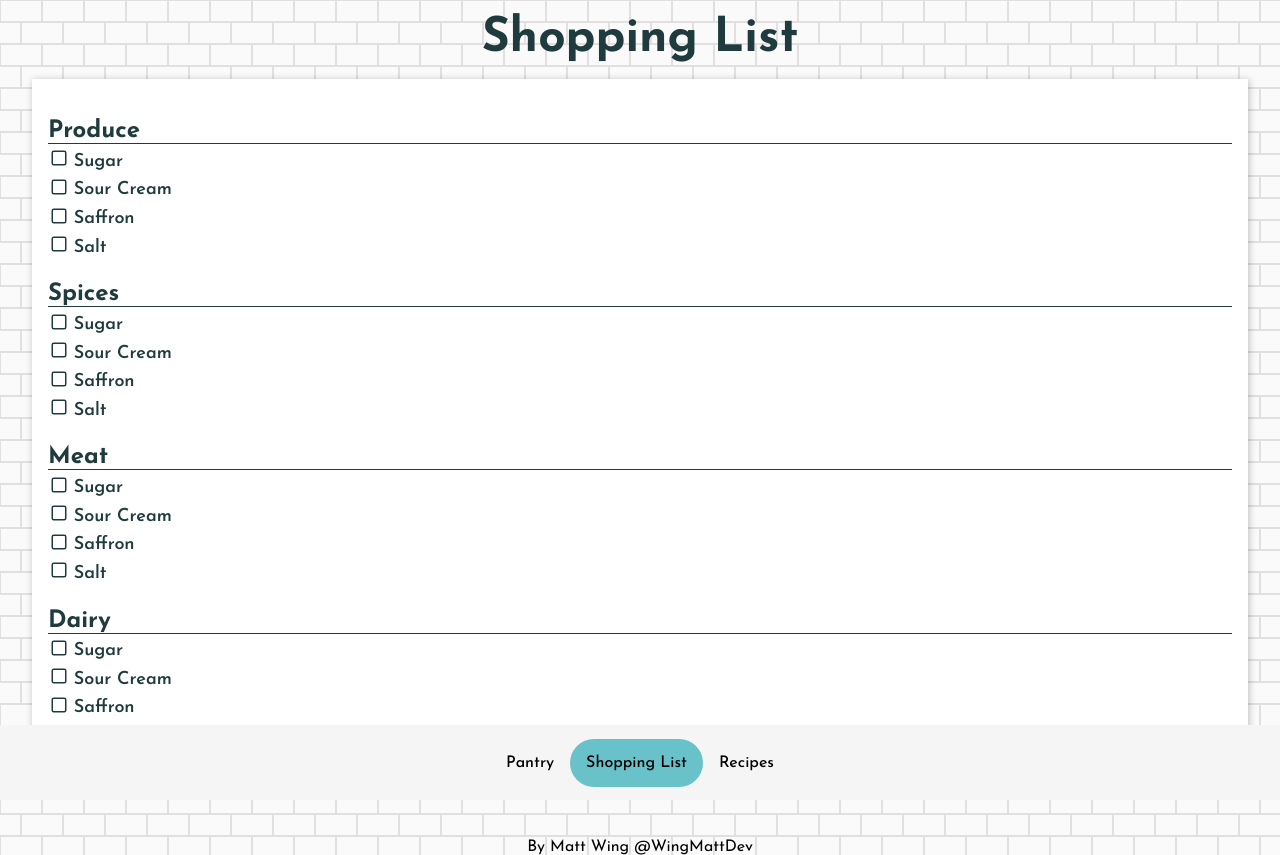
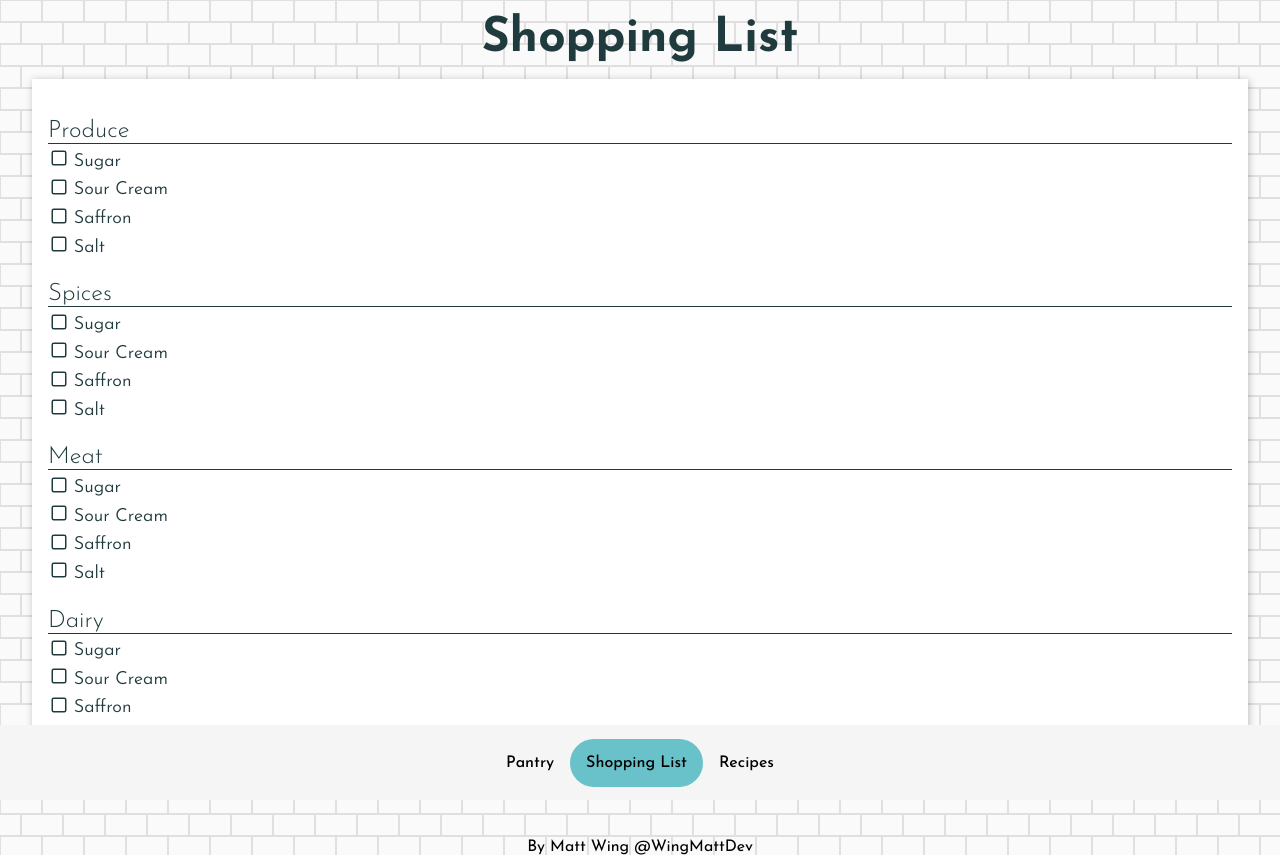
Before and after one commit to wingmatt/kitchensyncc, a Next.js app: page /list in a window 1280 px wide. Built offline with nearby package versions, Linux system fonts and the light colour scheme.

Commit message:
Specify H2 underline is for Shopping List only. Adjust font weights

```diff
--- a/pages/list.tsx
+++ b/pages/list.tsx
@@ -1,32 +1,34 @@
 import Layout from '../components/Layout'
 import ShoppingListItem from '../components/ShoppingListItem'
+import styles from "../styles/components/ShoppingListItem.module.css";
+
 
 export default function List(){
   return (
     <Layout title="Shopping List">
       <ul className="content-list">
-        <h2>Produce</h2>
+        <h2 className={styles.category}>Produce</h2>
         <ShoppingListItem quantity="1" unit="cup" ingredient="sugar" type="shopping" />
         <ShoppingListItem quantity="1" unit="cup" ingredient="sour cream" type="shopping"/>
         <ShoppingListItem quantity="1" unit="cup" ingredient="Saffron" type="shopping"/>
         <ShoppingListItem quantity="1" unit="cup" ingredient="Salt" type="shopping"/>
       </ul>
       <ul className="content-list">
-        <h2>Spices</h2>
+        <h2 className={styles.category}>Spices</h2>
         <ShoppingListItem quantity="1" unit="cup" ingredient="sugar" type="shopping" />
         <ShoppingListItem quantity="1" unit="cup" ingredient="sour cream" type="shopping"/>
         <ShoppingListItem quantity="1" unit="cup" ingredient="Saffron" type="shopping"/>
         <ShoppingListItem quantity="1" unit="cup" ingredient="Salt" type="shopping"/>
       </ul>
       <ul className="content-list">
-        <h2>Meat</h2>
+        <h2 className={styles.category}>Meat</h2>
         <ShoppingListItem quantity="1" unit="cup" ingredient="sugar" type="shopping" />
         <ShoppingListItem quantity="1" unit="cup" ingredient="sour cream" type="shopping"/>
         <ShoppingListItem quantity="1" unit="cup" ingredient="Saffron" type="shopping"/>
         <ShoppingListItem quantity="1" unit="cup" ingredient="Salt" type="shopping"/>
       </ul>
       <ul className="content-list">
-        <h2>Dairy</h2>
+        <h2 className={styles.category}>Dairy</h2>
         <ShoppingListItem quantity="1" unit="cup" ingredient="sugar" type="shopping" />
         <ShoppingListItem quantity="1" unit="cup" ingredient="sour cream" type="shopping"/>
         <ShoppingListItem quantity="1" unit="cup" ingredient="Saffron" type="shopping"/>
--- a/styles/components/ShoppingListItem.module.css
+++ b/styles/components/ShoppingListItem.module.css
@@ -8,6 +8,7 @@
   padding: .1em;
 }
 .listItem span {
+  font-weight: 350;
   padding: .33em 0 0 .33em;
   text-transform: capitalize;
 }
@@ -17,3 +18,7 @@
 .listItem input[type="checkbox"] {
   display: none;
 }
+.category {
+  border-bottom: 1px solid var(--off-black);
+  font-weight: 300;
+}
--- a/styles/globals.css
+++ b/styles/globals.css
@@ -119,7 +119,6 @@ button, a.button {
 }
 .content-list h2 {
   margin: 1em 0 0;
-  border-bottom: 1px solid var(--off-black)
 }
 
 /* Collapsible Panel styling */
```
